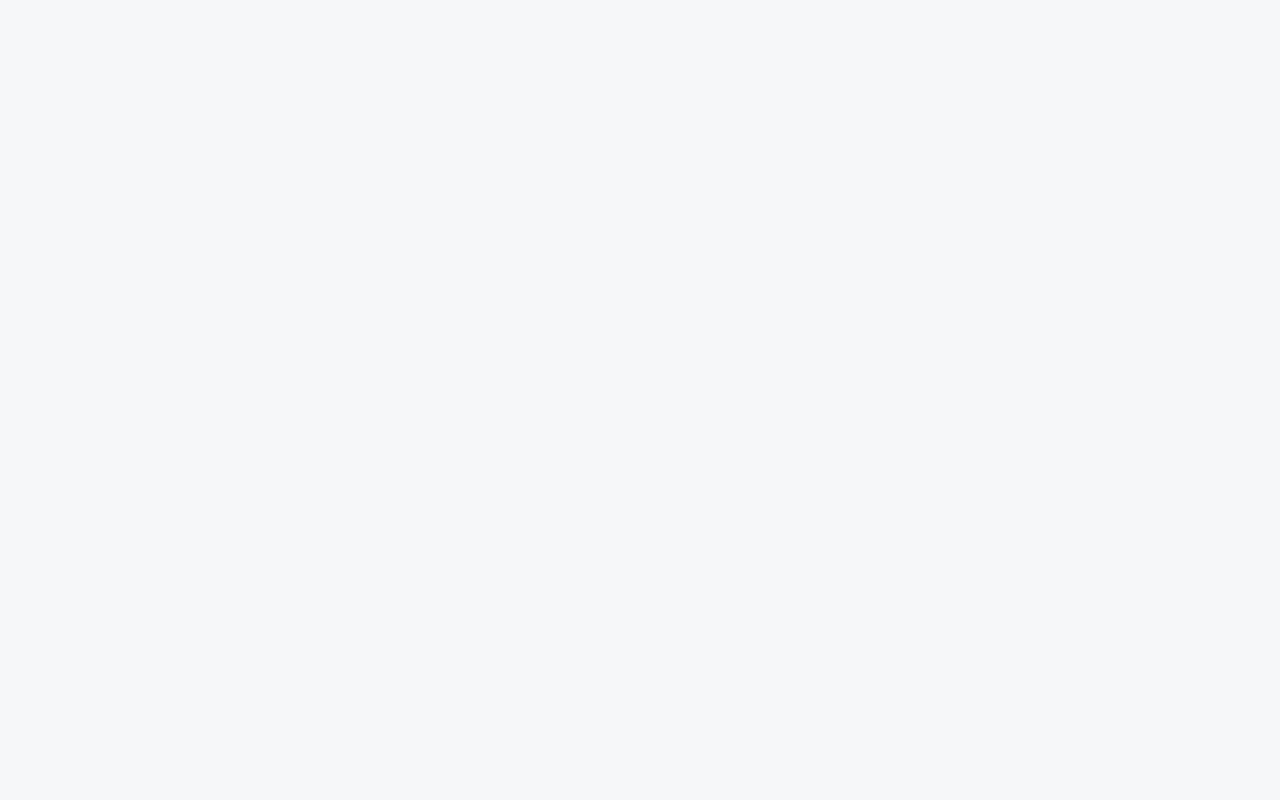
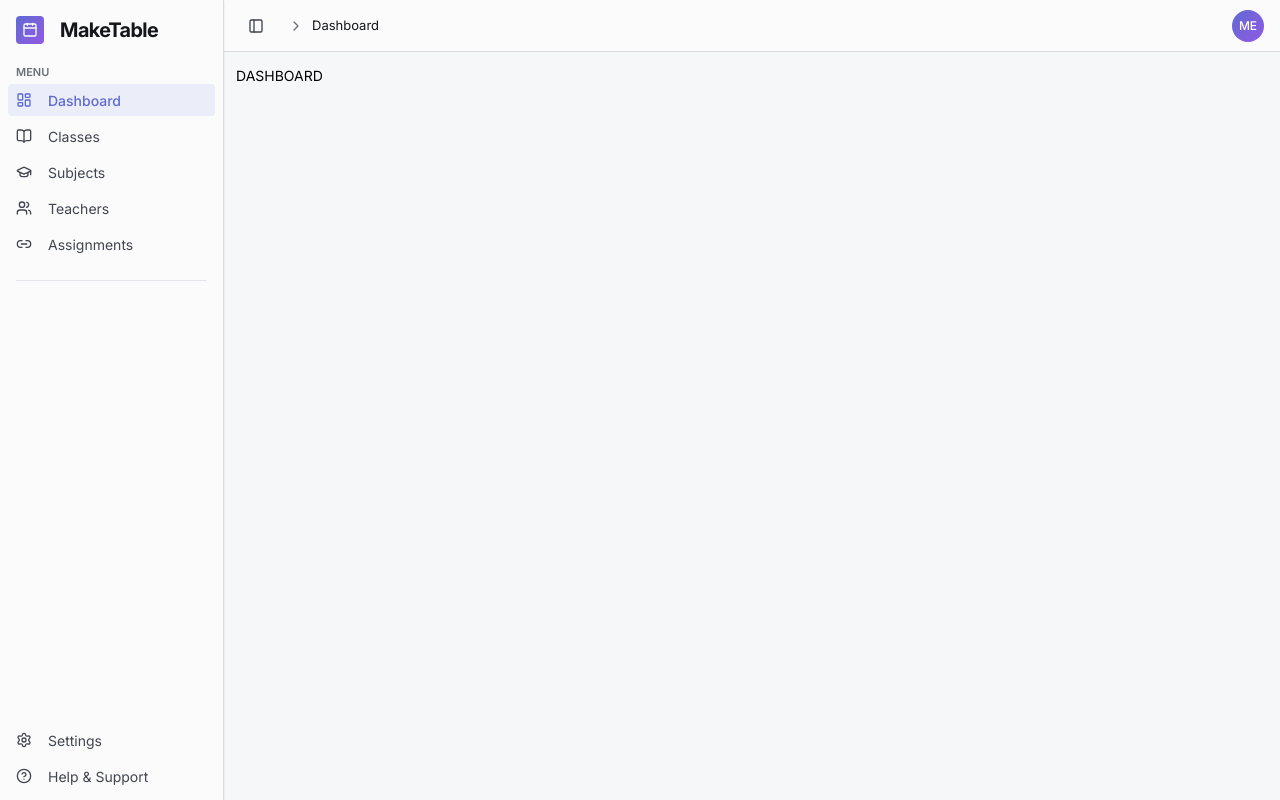
Before and after one commit to asifali411/Make-Table-App, a React (Vite) app: page /dashboard in a window 1280 px wide. Before the commit this address had no page. Built offline with nearby package versions, Linux system fonts and the light colour scheme.

Commit message:
feat: enhance navigation and routing with dashboard integration and breadcrumb support

```diff
--- a/src/App.tsx
+++ b/src/App.tsx
@@ -1,11 +1,20 @@
 import RouteManager from "./app/routes/RouteManager";
+import { useNavigate } from "react-router-dom";
 
 import "./styles/variables.css";
 import "./styles/theme.css";
 import "./styles/root.css";
 import "./styles/global.css";
+import { useEffect } from "react";
 
 function App() {
+
+  const navigate = useNavigate();
+
+  useEffect(() => {
+    navigate("/dashboard");
+  }, []);
+
   return (
     <>
       <RouteManager />
--- a/src/app/routes/RouteManager.tsx
+++ b/src/app/routes/RouteManager.tsx
@@ -17,7 +17,8 @@ const RouteManager = () => {
     <Suspense fallback={<Loading />}>
       <Routes>
         <Route element={<Navbar />}>
-          <Route path="/"            element={ <Dashboard />      }></Route>
+          <Route path="/"            element={ <Loading />      }></Route>
+          <Route path="/dashboard"   element={ <Dashboard />      }></Route>
           <Route path="/classes"     element={ <Classes />        }></Route>
           <Route path="/subjects"    element={ <Subjects />       }></Route>
           <Route path="/teachers"    element={ <Teachers />       }></Route>
--- a/src/shared/components/navbar/Navbar.tsx
+++ b/src/shared/components/navbar/Navbar.tsx
@@ -30,7 +30,7 @@ interface MenuItem {
 // ------------------------------------------------------------------------
 
 const menuItems: MenuItem[] = [
-  { href: "/", label: "Dashboard", icon: LayoutDashboard, active: true },
+  { href: "/dashboard", label: "Dashboard", icon: LayoutDashboard, active: true },
   { href: "/classes", label: "Classes", icon: BookOpen },
   { href: "/subjects", label: "Subjects", icon: GraduationCap },
   { href: "/teachers", label: "Teachers", icon: Users },
@@ -47,7 +47,7 @@ const footerItems: MenuItem[] = [
 const Navbar = () => {
 
   const navigate = useNavigate();
-  const [acitveLink, setActiveLink] = useState<HrefType>("/");
+  const [acitveLink, setActiveLink] = useState<HrefType>("/dashboard");
   const [collapsed, setCollapsed] = useState(false);
 
   const handleNavigation = (href: HrefType) => {
--- a/src/shared/components/topbar/Topbar.tsx
+++ b/src/shared/components/topbar/Topbar.tsx
@@ -1,5 +1,6 @@
-import { PanelLeft } from "lucide-react";
-import { useNavigate, useLocation } from "react-router-dom";
+import { PanelLeft, ChevronRight } from "lucide-react";
+import { Link, useLocation } from "react-router-dom";
+import { useMemo } from "react";
 
 import { Breadcrumb } from "./types/topbar.types";
 import styles from "./styles/Topbar.module.css";
@@ -8,21 +9,18 @@ interface TopbarProps {
   onToggleSidebar?: () => void;
 }
 
-export default function Topbar({
-  onToggleSidebar,
-}: TopbarProps) {
+const Topbar = ({ onToggleSidebar }: TopbarProps) => {
+  // TODO: Replace with actual user initials.
+  const userInitial = "ME";
 
-  const userInitial = "ME";
-  const breadcrumb: Breadcrumb = {
-    label: "Dashboard",
-    href: "/",
-  };
-
-  const navigate = useNavigate();
   const location = useLocation();
 
+  const breadcrumbs = useMemo(
+    () => convertToBreadcrumbs(location.pathname),
+    [location.pathname],
+  );
+
   return (
-    <>
     <header className={styles.topbar}>
       <button
         type="button"
@@ -33,13 +31,30 @@ export default function Topbar({
         <PanelLeft size={16} />
       </button>
 
-        <nav aria-label="breadcrumb" className={styles.breadcrumb}>
+      <nav aria-label="Breadcrumb" className={styles.breadcrumb}>
         <ol className={styles.breadcrumbList}>
-            <li className={styles.breadcrumbItem} onClick={() => navigate(breadcrumb.href)}>
-              <span aria-current="page" className={styles.breadcrumbCurrent}>
+          {breadcrumbs.map((breadcrumb, index) => {
+            const isLast = index === breadcrumbs.length - 1;
+
+            return (
+              <li key={breadcrumb.href} className={styles.breadcrumbItem}>
+                {isLast ? (
+                  <span
+                    aria-current="page"
+                    className={styles.breadcrumbCurrent}
+                  >
                     {breadcrumb.label}
                   </span>
+                ) : (
+                  <Link to={breadcrumb.href} className={styles.breadcrumbLink}>
+                    {breadcrumb.label}
+                  </Link>
+                )}
+
+                {!isLast && <ChevronRight size={16} />}
               </li>
+            );
+          })}
         </ol>
       </nav>
 
@@ -49,6 +64,41 @@ export default function Topbar({
         <span className={styles.avatarLabel}>{userInitial}</span>
       </div>
     </header>
-    </>
   );
+};
+
+export default Topbar;
+
+function capitalize(str: string): string {
+  if (!str) return "";
+  return str.charAt(0).toUpperCase() + str.slice(1);
 }
+
+function formatLabel(segment: string): string {
+  const specialLabels: Record<string, string> = {
+    "help": "Help And Support",
+  };
+
+  if (specialLabels[segment]) {
+    return specialLabels[segment];
+  }
+
+  return segment.split("-").map(capitalize).join(" ");
+}
+
+function convertToBreadcrumbs(pathname: string): Breadcrumb[] {
+  const segments = pathname.split("/");
+
+  const breadcrumbs: Breadcrumb[] = [];
+
+  segments.forEach((segment, index) => {
+    breadcrumbs.push({
+      label: formatLabel(segment),
+      href: `/${segments.slice(0, index + 1).join("/")}`,
+    });
+  });
+
+  console.log(breadcrumbs);
+
+  return breadcrumbs;
+}
--- a/src/shared/components/topbar/styles/Topbar.module.css
+++ b/src/shared/components/topbar/styles/Topbar.module.css
@@ -64,6 +64,11 @@
   gap: var(--space-2);
 }
 
+.breadcrumbItem svg{
+  width: 16px;
+  height: 16px;
+}
+
 .breadcrumbCurrent {
   font-weight: 400;
   color: var(--color-text-primary);
```
Lines whose indentation alone changed are shown as unchanged.
